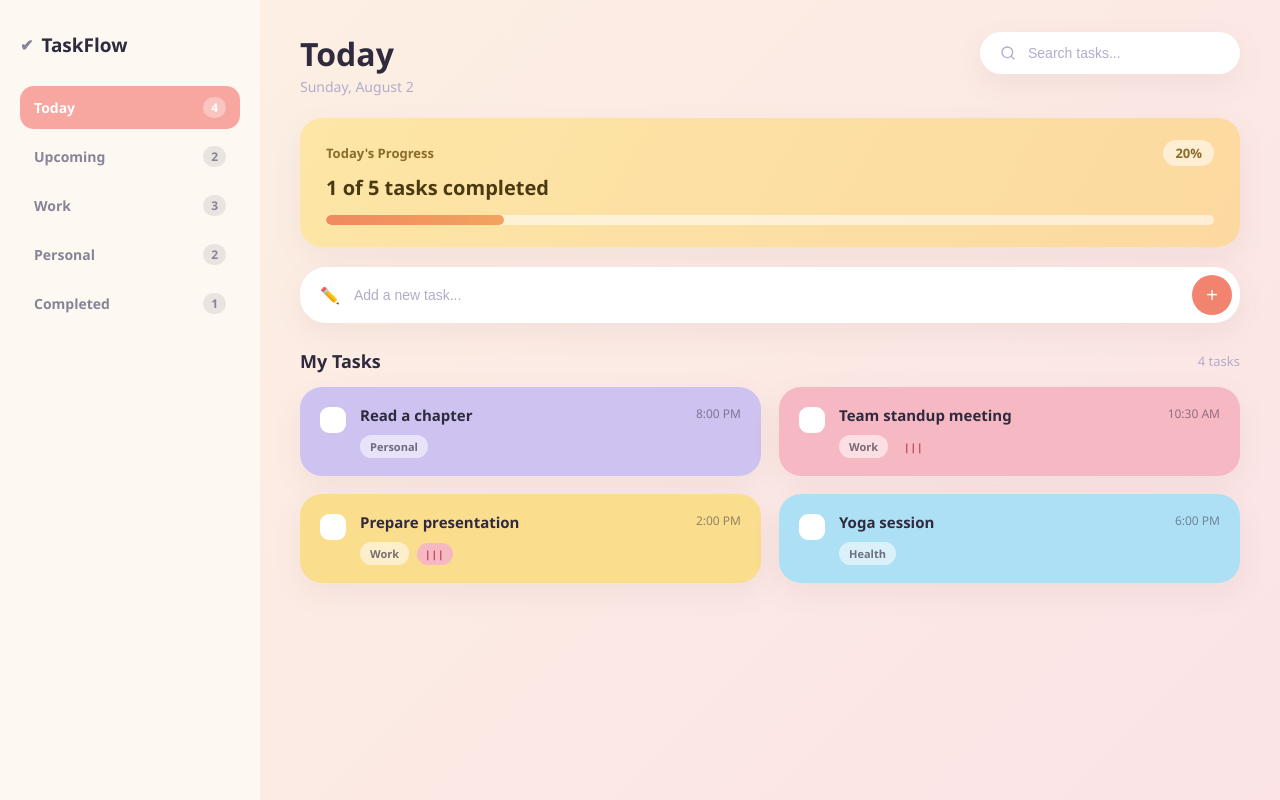
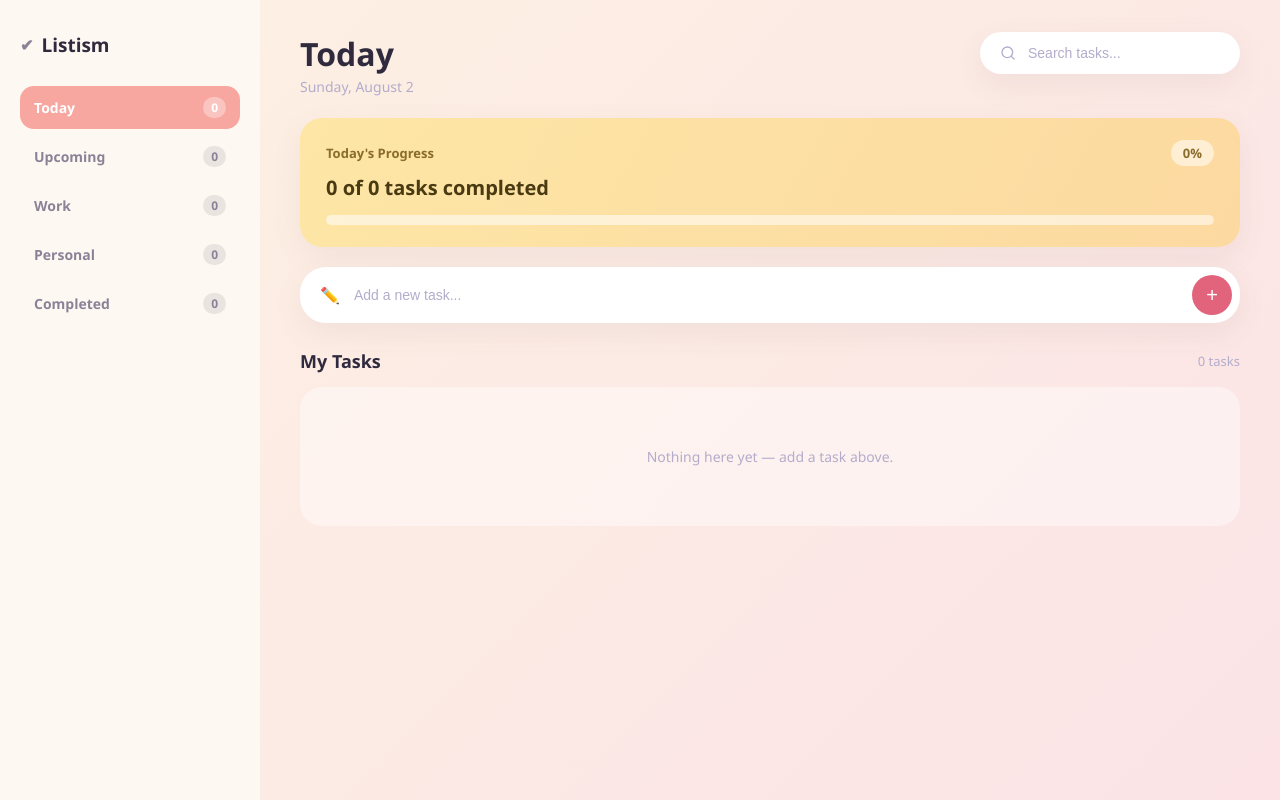
Before and after one commit to IbrahimOfficial-org/ToDoIsm, a plain HTML site: page index.html in a window 1280 px wide. Drawn offline with Linux system fonts and the light colour scheme.

Commit message:
Rebrand TaskFlow to Listism
- Renamed app from TaskFlow to Listism
- Removed hardcoded default tasks for clean slate
- Changed accent/add button color to pink

Co-Authored-By: Claude <noreply@anthropic.com>

```diff
--- a/index.html
+++ b/index.html
@@ -3,7 +3,7 @@
 <head>
 <meta charset="UTF-8">
 <meta name="viewport" content="width=device-width, initial-scale=1.0">
-<title>TaskFlow</title>
+<title>Listism</title>
 <style>
   :root{
     --bg-a:#fdf1e3;
@@ -14,7 +14,7 @@
     --ink-faint:#b3accb;
     --active:#f7a6a0;
     --active-soft:#fcd9d6;
-    --accent:#f2836f;
+    --accent:#e2637c;
     --card-green:#b7e4c7;
     --card-green-deep:#4fae6f;
     --card-purple:#cdc2f0;
@@ -407,7 +407,7 @@
 <div class="app">
 
   <aside class="sidebar">
-    <div class="brand"><span class="check">✔</span> TaskFlow</div>
+    <div class="brand"><span class="check">✔</span> Listism</div>
 
     <nav class="navlist" id="navlist">
       <div class="navitem active" data-view="today">Today <span class="count" id="count-today">0</span></div>
@@ -483,15 +483,7 @@
     return d.toISOString().slice(0,10);
   };
 
-  const defaultTasks = () => ([
-    { id: 1, title:'Buy groceries', time:'9:00 AM', tag:'Errands', list:'today', color:'green', priority:false, done:true },
-    { id: 2, title:'Read a chapter', time:'8:00 PM', tag:'Personal', list:'today', color:'purple', priority:false, done:false },
-    { id: 3, title:'Team standup meeting', time:'10:30 AM', tag:'Work', list:'today', color:'pink', priority:true, done:false },
-    { id: 4, title:'Prepare presentation', time:'2:00 PM', tag:'Work', list:'today', color:'yellow', priority:true, done:false },
-    { id: 5, title:'Yoga session', time:'6:00 PM', tag:'Health', list:'today', color:'blue', priority:false, done:false },
-    { id: 6, title:'Renew car insurance', time:'11:00 AM', tag:'Personal', list:'upcoming', color:'purple', priority:false, done:false },
-    { id: 7, title:'Client kickoff call', time:'3:00 PM', tag:'Work', list:'upcoming', color:'pink', priority:true, done:false }
-  ]);
+  const defaultTasks = () => ([]);
 
   let tasks = [];
   let currentView = 'today';
```
